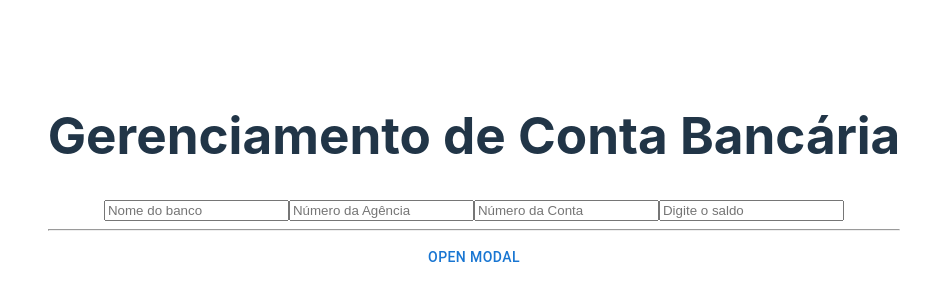
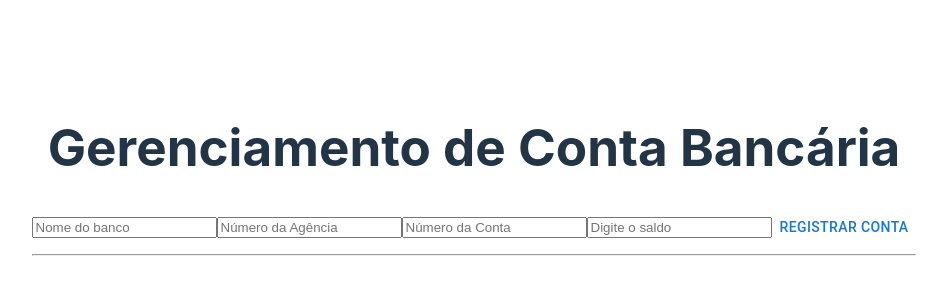
Before and after one commit to Hugodelima/atividade-branchs2, a React (Vite) app: page / in a window 1280 px wide. Shown: the part 226-526 px from the top of the page, without its empty margins (166-1113 px from the left). Built offline with nearby package versions, Linux system fonts and the light colour scheme.

Commit message:
fix:adjusted typescript error

```diff
--- a/src/App.tsx
+++ b/src/App.tsx
@@ -18,9 +18,9 @@ interface Account {
 
 function App() {
   const [nameBank, setNameBank] = useState('');
-  const [numberAgency, setNumberAgency] = useState<number | ''>(''); // Alterado para permitir número ou string vazia
-  const [numberAccount, setNumberAccount] = useState<number | ''>(''); // Alterado para permitir número ou string vazia
-  const [numberBalance, setNumberBalance] = useState<number | ''>(''); // Alterado para permitir número ou string vazia
+  const [numberAgency, setNumberAgency] = useState<string>('');
+  const [numberAccount, setNumberAccount] = useState<string>('');
+  const [numberBalance, setNumberBalance] = useState<string>('');
   const [accounts, setAccounts] = useState<Account[]>([]);
   const [editMode, setEditMode] = useState<{ enabled: boolean; account: Account | null }>({
     enabled: false,
@@ -39,7 +39,7 @@ function App() {
   }, []);
 
   function handleRegister() {
-    if (!nameBank || numberAgency === '' || numberAccount === '' || numberBalance === '') {
+    if (!nameBank || !numberAgency || !numberAccount || !numberBalance) {
       alert('Por favor, preencha todos os campos solicitados');
       return;
     }
@@ -64,6 +64,7 @@ function App() {
   }
 
   function handleDelete(id: number | undefined) {
+    if (id === undefined) return;
     const updatedAccounts = accounts.filter(account => account.id !== id);
     setAccounts(updatedAccounts);
     localStorage.setItem('accounts', JSON.stringify(updatedAccounts));
@@ -71,9 +72,9 @@ function App() {
 
   function handleEdit(account: Account) {
     setNameBank(account.nameBank);
-    setNumberAgency(account.agency);
-    setNumberAccount(account.account);
-    setNumberBalance(account.balance);
+    setNumberAgency(account.agency.toString());
+    setNumberAccount(account.account.toString());
+    setNumberBalance(account.balance.toString());
     setEditMode({ enabled: true, account });
   }
 
@@ -94,7 +95,8 @@ function App() {
     setEditMode({ enabled: false, account: null });
   }
 
-  function deposit(id: number, amount: number) {
+  function deposit(id: number | undefined, amount: number) {
+    if (id === undefined) return;
     const updatedAccounts = accounts.map(account => {
       if (account.id === id) {
         account.balance += amount;
@@ -105,7 +107,8 @@ function App() {
     localStorage.setItem('accounts', JSON.stringify(updatedAccounts));
   }
 
-  function withdraw(id: number, amount: number) {
+  function withdraw(id: number | undefined, amount: number) {
+    if (id === undefined) return;
     const updatedAccounts = accounts.map(account => {
       if (account.id === id) {
         if (account.balance >= amount) {
@@ -132,28 +135,43 @@ function App() {
       />
 
       <input
-        type="number"
-        value={numberAgency !== '' ? numberAgency : ''}
-        onChange={(e) => setNumberAgency(Number(e.target.value))}
+        type="text"
+        value={numberAgency}
+        onChange={(e) => setNumberAgency(e.target.value)}
         placeholder="Número da Agência"
       />
 
       <input
-        type="number"
-        value={numberAccount !== '' ? numberAccount : ''}
-        onChange={(e) => setNumberAccount(Number(e.target.value))}
+        type="text"
+        value={numberAccount}
+        onChange={(e) => setNumberAccount(e.target.value)}
         placeholder="Número da Conta"
       />
 
       <input
-        type="number"
-        value={numberBalance !== '' ? numberBalance : ''}
-        onChange={(e) => setNumberBalance(Number(e.target.value))}
+        type="text"
+        value={numberBalance}
+        onChange={(e) => setNumberBalance(e.target.value)}
         placeholder="Digite o saldo"
       />
 
+      <Button onClick={handleRegister}>
+        {editMode.enabled ? 'Salvar Alterações' : 'Registrar Conta'}
+      </Button>
+
       <hr />
-      <Button onClick={handleOpen}>Open modal</Button>
+      {accounts.map(account => (
+        <div key={account.id}>
+          <p>
+            Banco: {account.nameBank}, Agência: {account.agency}, Conta: {account.account}, Saldo: {account.balance}
+          </p>
+          <Button onClick={() => handleEdit(account)}>Editar</Button>
+          <Button onClick={() => handleDelete(account.id)}>Deletar</Button>
+          <Button onClick={() => deposit(account.id, 50)}>Depositar 50</Button>
+          <Button onClick={() => withdraw(account.id, 50)}>Sacar 50</Button>
+        </div>
+      ))}
+
       <Modal
         open={open}
         onClose={handleClose}
@@ -162,10 +180,10 @@ function App() {
       >
         <Box className="box-modal">
           <Typography id="modal-modal-title" variant="h6" component="h2">
-            Text in a modal
+            Modal Title
           </Typography>
           <Typography id="modal-modal-description" sx={{ mt: 2 }}>
-            Duis mollis, est non commodo luctus, nisi erat porttitor ligula.
+            Informações do modal.
           </Typography>
         </Box>
       </Modal>
```
